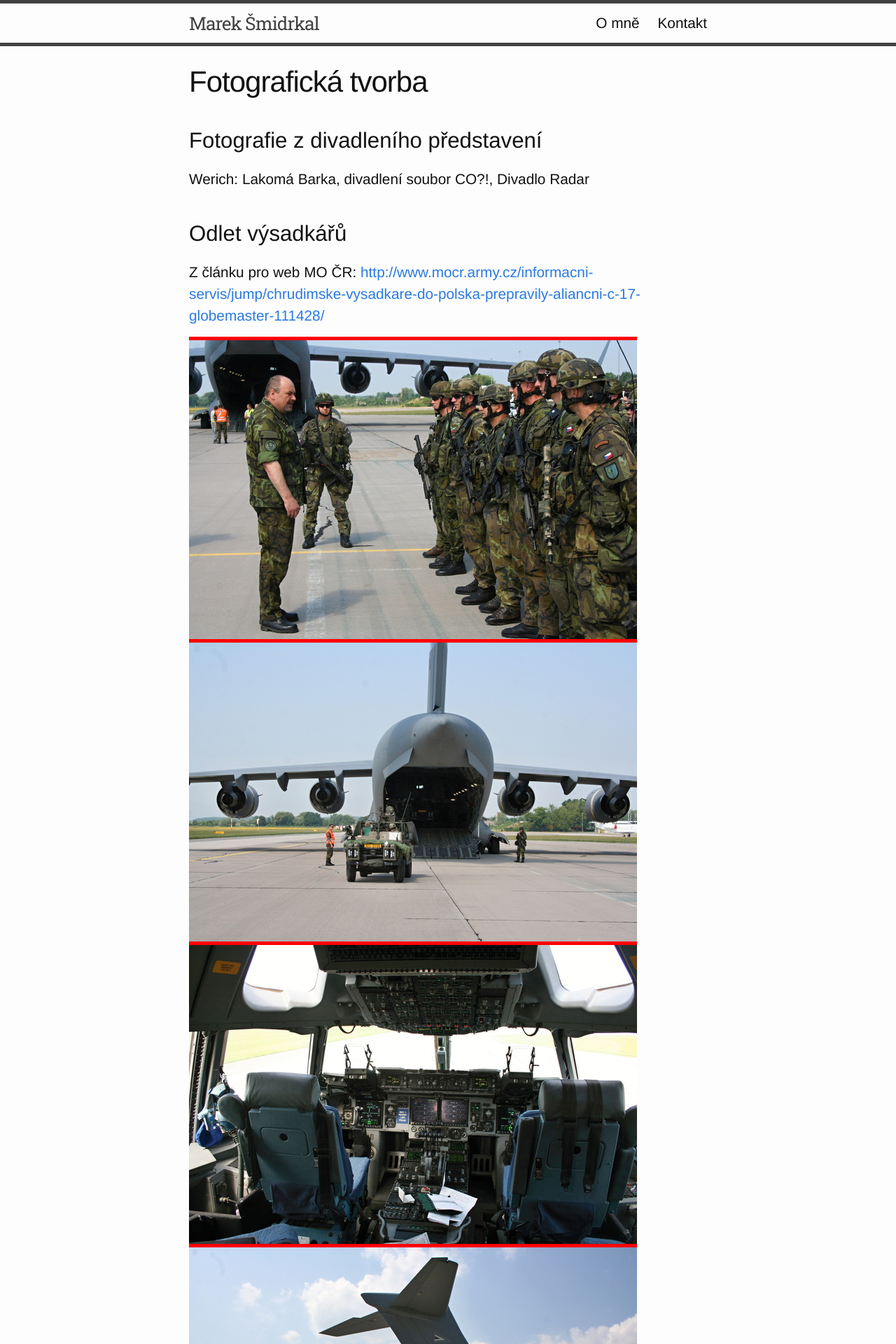
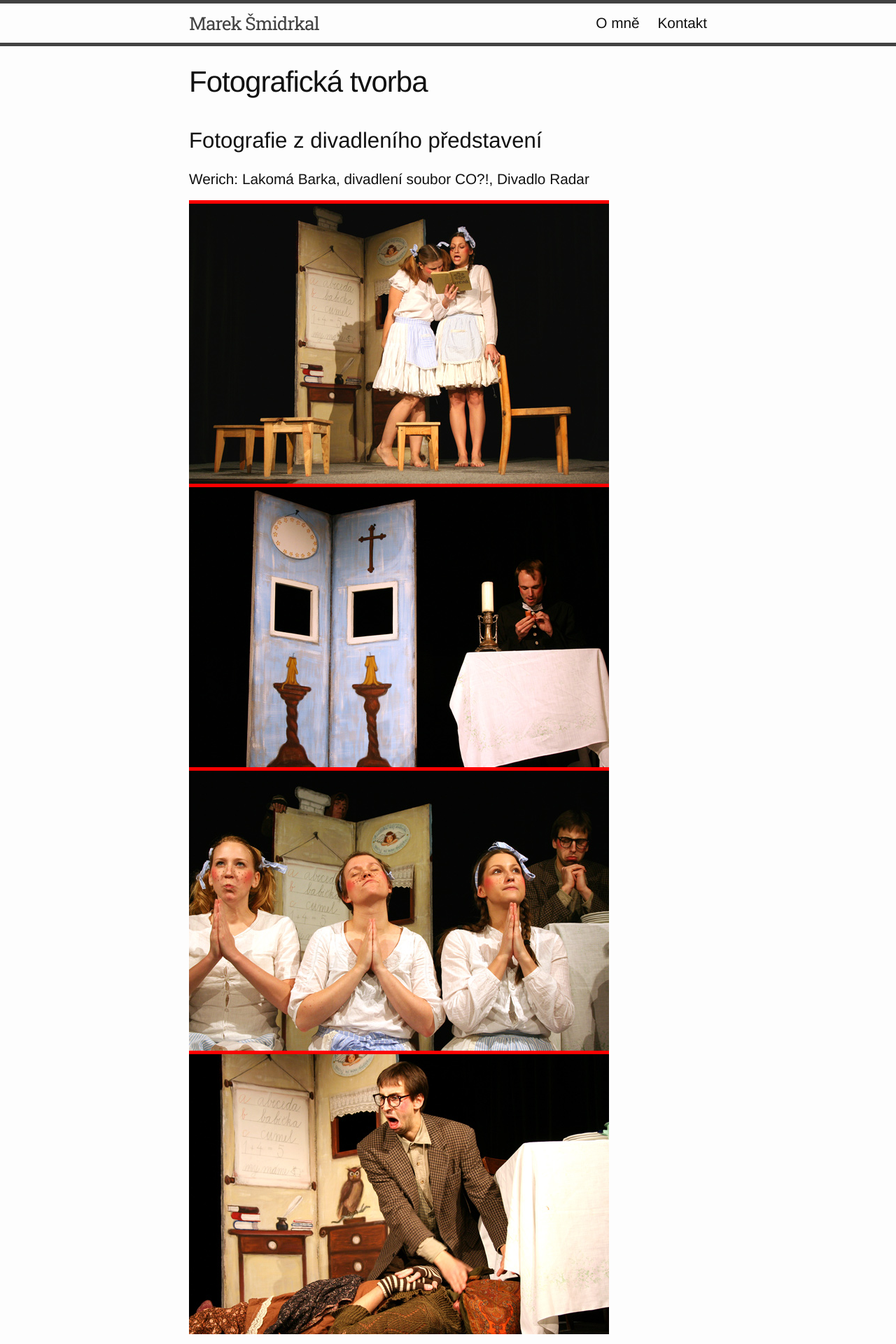
Before and after one commit to shm1ck/my-first-repo.github.io, a Jekyll site: the page built from _posts/2017-01-16-foto.markdown, in a window 1280 px wide. Shown: the top 1920 px of the page at 70% size. Built offline with Jekyll 4.4.1, drawn with Linux system fonts in a browser that asks for light colours; some web fonts are replaced.

Commit message:
Update 2017-01-16-foto.markdown

```diff
--- a/_posts/2017-01-16-foto.markdown
+++ b/_posts/2017-01-16-foto.markdown
@@ -7,6 +7,10 @@ author: Marek Šmidrkal
 ---
 <h1 class="video">Fotografie z divadleního představení</h1>
 <p>Werich: Lakomá Barka, divadlení soubor CO?!, Divadlo Radar</p>
+<img src="http://mareksmidrkal.cz/media/img/orig/foto/barka_01.jpg">
+<img src="http://mareksmidrkal.cz/media/img/orig/foto/barka_02.jpg">
+<img src="http://mareksmidrkal.cz/media/img/orig/foto/barka_03.jpg">
+<img src="http://mareksmidrkal.cz/media/img/orig/foto/barka_04.jpg">
 
 <h1 class="video">Odlet výsadkářů</h1>
 <p>Z článku pro web MO ČR: <a href="http://www.mocr.army.cz/informacni-servis/jump/chrudimske-vysadkare-do-polska-prepravily-aliancni-c-17-globemaster-111428/">http://www.mocr.army.cz/informacni-servis/jump/chrudimske-vysadkare-do-polska-prepravily-aliancni-c-17-globemaster-111428/</a></p>
@@ -17,3 +21,7 @@ author: Marek Šmidrkal
 
 <h1 class="video">Budova Špejcharu v Želči</h1>
 <p>Před a po rekontrukcí historické budovy v Jihočeské Želči.</p>
+<img src="http://mareksmidrkal.cz/media/img/orig/foto/spejchar_01.jpg">
+<img src="http://mareksmidrkal.cz/media/img/orig/foto/spejchar_02.jpg">
+<img src="http://mareksmidrkal.cz/media/img/orig/foto/spejchar_03.jpg">
+<img src="http://mareksmidrkal.cz/media/img/orig/foto/spejchar_04.jpg">
```
